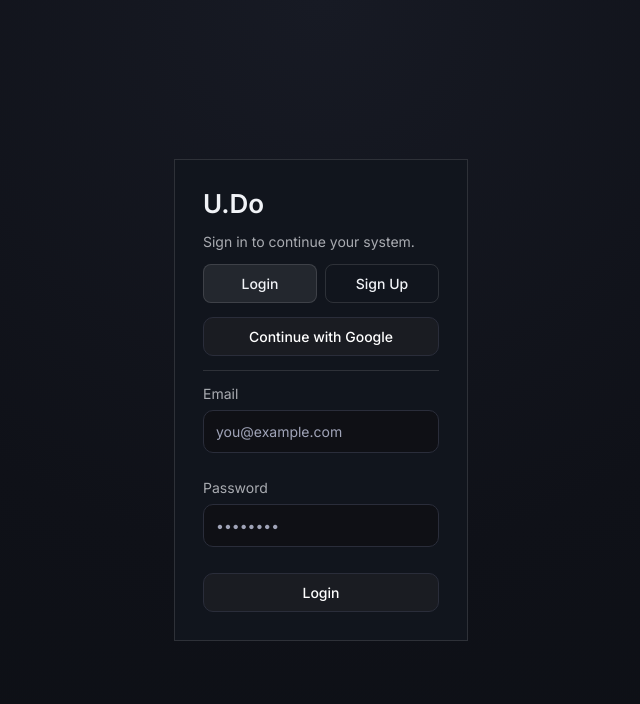
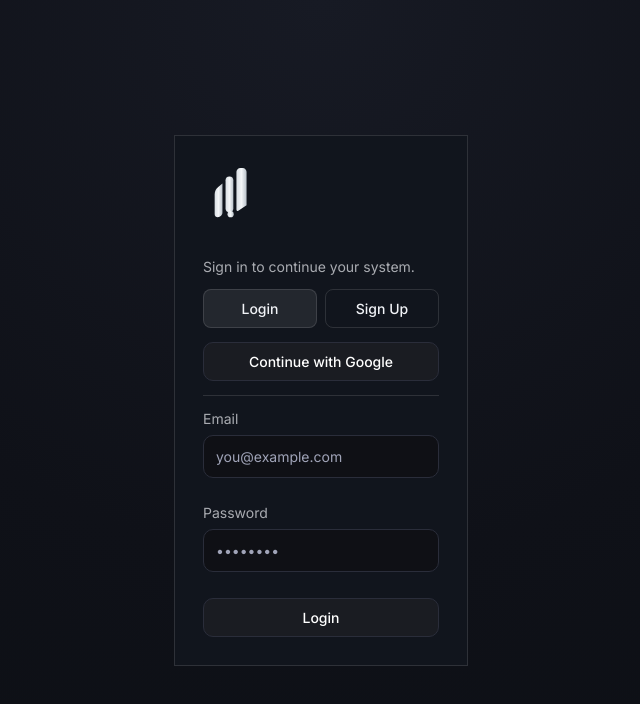
Before and after one commit to kalosproo/u-do, a React (Vite) app: page /login in a window 1280 px wide. Shown: the top 704 px of the page, without its empty margins (319-959 px from the left). Built offline with nearby package versions, Linux system fonts and the light colour scheme; no server answers.

Commit message:
Refine logo usage and document easy logo replacement

```diff
--- a/src/App.jsx
+++ b/src/App.jsx
@@ -10,6 +10,7 @@ import Planner from "./pages/Planner";
 import Tasks from "./pages/Tasks";
 import Habits from "./pages/Habits";
 import Sidebar from "./components/Sidebar";
+import BrandLogo from "./components/BrandLogo";
 
 function Protected({ user, children }) {
   if (!user) return <Navigate to="/login" replace />;
@@ -33,7 +34,7 @@ function App() {
     return (
       <div className="app-loading-screen" role="status" aria-live="polite">
         <div className="loading-orb" />
-        <h2>U.Do</h2>
+        <BrandLogo />
         <p>Syncing your workspace...</p>
       </div>
     );
--- /dev/null
+++ b/src/components/BrandLogo.jsx
@@ -0,0 +1,11 @@
+import logoMark from "../assets/udo-logo.svg";
+
+function BrandLogo({ compact = false }) {
+  return (
+    <div className={`brand ${compact ? "brand-compact" : ""}`}>
+      <img className="brand-mark" src={logoMark} alt="U.Do logo" />
+    </div>
+  );
+}
+
+export default BrandLogo;
--- a/src/components/Sidebar.jsx
+++ b/src/components/Sidebar.jsx
@@ -2,6 +2,7 @@ import { NavLink, useNavigate } from "react-router-dom";
 import { signOut } from "firebase/auth";
 import { FiGrid, FiDollarSign, FiCalendar, FiCheckSquare, FiActivity, FiLogOut } from "react-icons/fi";
 import { auth } from "../services/firebase";
+import BrandLogo from "./BrandLogo";
 
 const links = [
   { to: "/", label: "Home", icon: <FiGrid /> },
@@ -25,7 +26,7 @@ function Sidebar() {
   return (
     <aside className="sidebar">
       <div className="sidebar-top">
-        <h2 className="logo">U.Do</h2>
+        <BrandLogo compact />
 
         <div className="sidebar-profile" aria-label="Current user profile">
           <span className="profile-avatar">{avatarText}</span>
--- a/src/index.css
+++ b/src/index.css
@@ -344,6 +344,25 @@ body {
   margin-bottom: 32px;
 }
 
+
+.brand {
+  display: inline-flex;
+  align-items: center;
+  margin-bottom: 24px;
+}
+
+.brand-mark {
+  width: 56px;
+  height: 56px;
+  object-fit: contain;
+  flex-shrink: 0;
+}
+
+.brand-compact .brand-mark {
+  width: 44px;
+  height: 44px;
+}
+
 .nav-links {
   display: flex;
   flex-direction: column;
--- a/src/pages/Login.jsx
+++ b/src/pages/Login.jsx
@@ -3,6 +3,7 @@ import { auth, googleProvider } from "../services/firebase";
 import { signInWithPopup, signInWithEmailAndPassword } from "firebase/auth";
 import { useState } from "react";
 import { useNavigate } from "react-router-dom";
+import BrandLogo from "../components/BrandLogo";
 
 function Login() {
   const navigate = useNavigate();
@@ -42,7 +43,7 @@ function Login() {
   return (
     <section className="login-page">
       <div className="login-card">
-        <h2>U.Do</h2>
+        <BrandLogo />
         <p>Sign in to continue your system.</p>
 
         <div className="login-tabs" role="tablist" aria-label="Auth mode">
```
Also changed, not shown: src/assets/udo-logo.svg (added), 1 other file (tests, documents, lock files or other folders).
